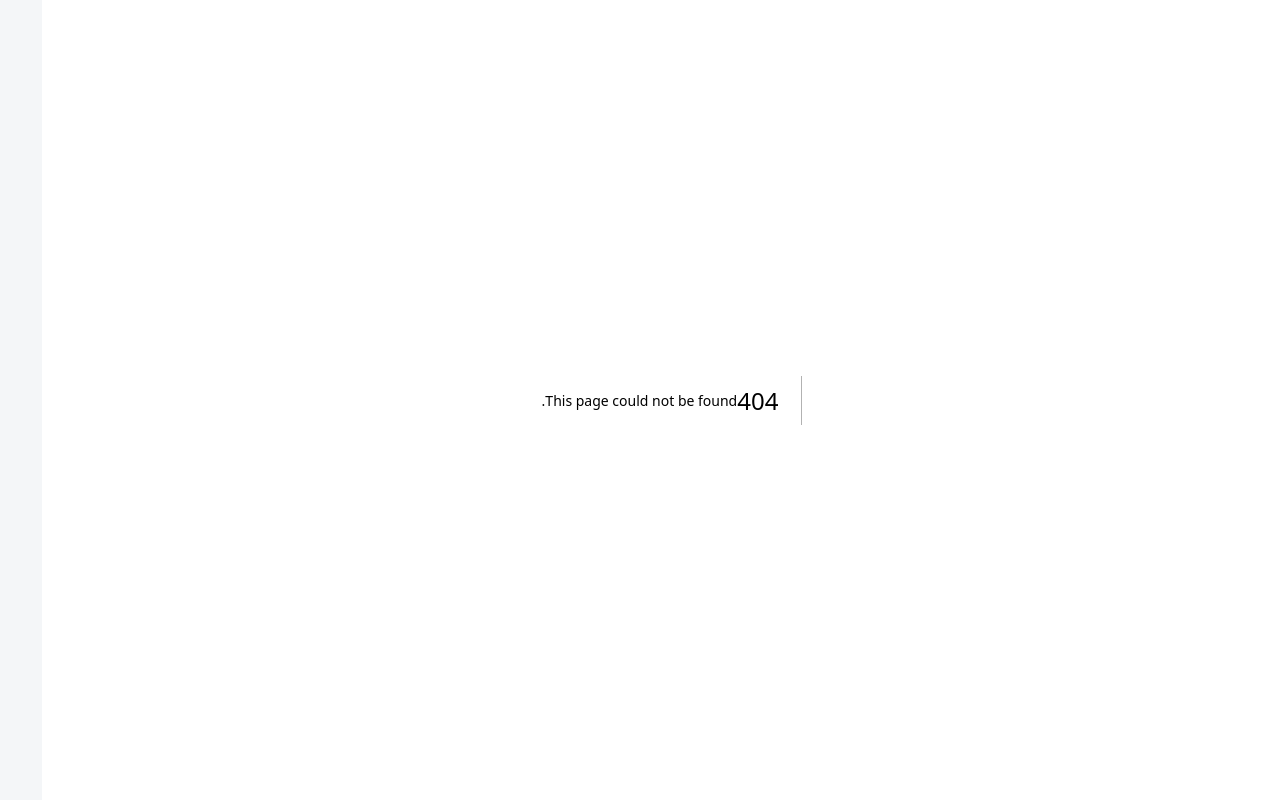
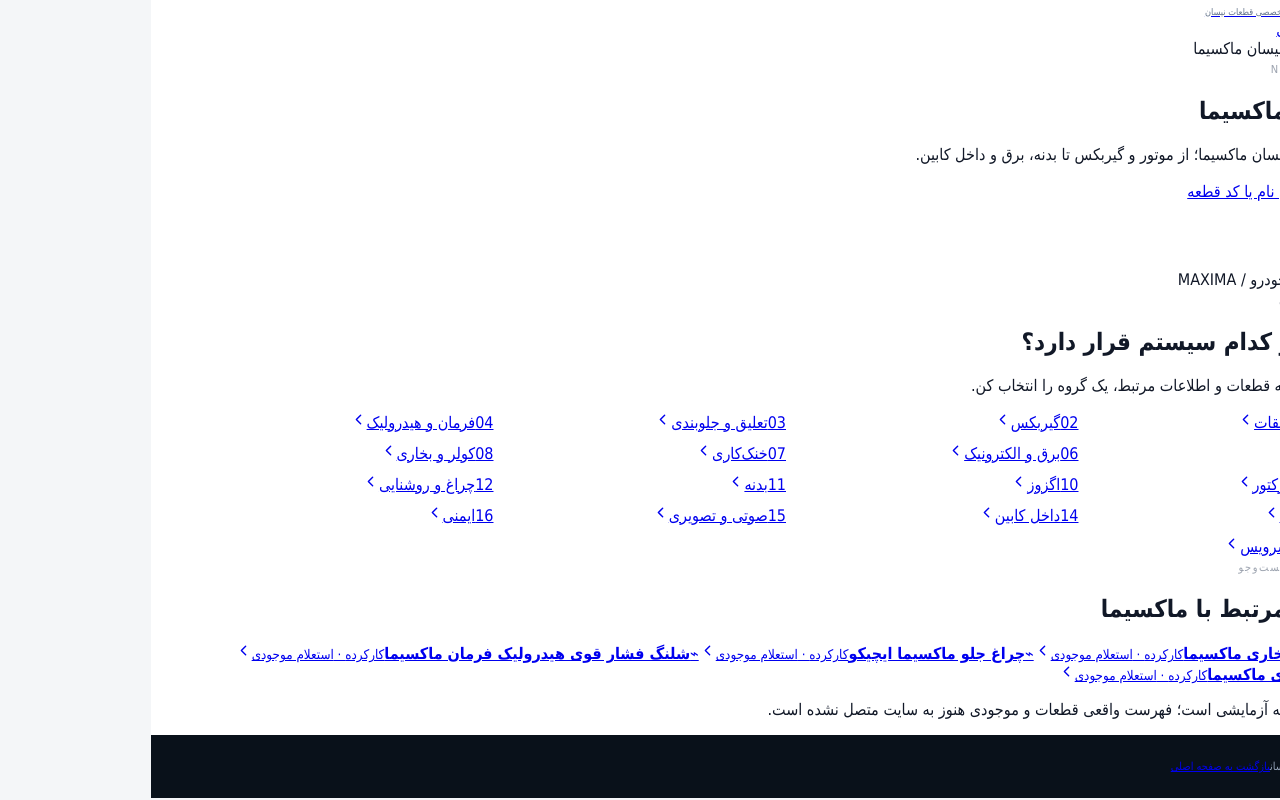
Before and after one commit to parsazia/maxicar-site, a Next.js app: page /cars/maxima in a window 1280 px wide. Before the commit this address had no page. Built offline with nearby package versions, Linux system fonts and the light colour scheme.

Commit message:
redesign: build functional Maxicar experience

```diff
--- /dev/null
+++ b/app/cars/[car]/page.js
@@ -0,0 +1,26 @@
+import Link from "next/link";
+import { notFound } from "next/navigation";
+import { ArrowLeft, ChevronLeft, CarFront, Search } from "lucide-react";
+import { cars, systems, products } from "../../data/catalog";
+
+export function generateStaticParams() { return cars.map((car) => ({ car: car.slug })); }
+
+export async function generateMetadata({ params }) {
+  const { car: slug } = await params;
+  const car = cars.find((item) => item.slug === slug);
+  return { title: car ? car.name + " | قطعات یدکی ماکسیکار" : "خودرو | ماکسیکار", description: car?.intro || "دسته‌بندی قطعات نیسان در ماکسیکار." };
+}
+
+export default async function CarPage({ params }) {
+  const { car: slug } = await params;
+  const car = cars.find((item) => item.slug === slug);
+  if (!car) notFound();
+  const carProducts = products.filter((item) => item.car === car.slug);
+  return <main className="innerPage"><header className="innerHeader"><div className="container innerHeaderRow"><Link href="/" className="brand"><span className="brandSymbol"><span>M</span></span><span className="brandWords"><b>ماکسیکار</b><small>مرجع تخصصی قطعات نیسان</small></span></Link><Link href="/" className="backHome"><ArrowLeft size={16}/> صفحه اصلی</Link></div></header>
+    <div className="container breadcrumbs"><Link href="/">صفحه اصلی</Link><ChevronLeft size={14}/><span>{car.name}</span></div>
+    <section className="carHero container"><div><span className="eyebrow">{car.en}</span><h1>قطعات {car.name.replace("نیسان ", "")}</h1><p>{car.intro}</p><Link className="primaryLink" href="/#search"><Search size={17}/> جست‌وجوی نام یا کد قطعه</Link></div><div className="carHeroIcon"><CarFront size={84} strokeWidth={1}/><span>خودرو / {car.slug.toUpperCase()}</span></div></section>
+    <section className="container innerSection"><div className="sectionTitle"><div><span className="eyebrow">انتخاب گروه فنی</span><h2>قطعه در کدام سیستم قرار دارد؟</h2><p>برای دیدن نمونه قطعات و اطلاعات مرتبط، یک گروه را انتخاب کن.</p></div></div><div className="systemGrid innerSystems">{systems.map((system, i) => <Link href={"/cars/" + car.slug + "/" + system.slug} className="systemTile" key={system.slug}><span className="systemIndex">{String(i + 1).padStart(2, "0")}</span><span className="systemName">{system.name}</span><ChevronLeft size={17}/></Link>)}</div></section>
+    <section className="container innerSection"><div className="sectionTitle"><div><span className="eyebrow">نمونه‌های قابل جست‌وجو</span><h2>قطعات مرتبط با {car.name.replace("نیسان ", "")}</h2></div></div>{carProducts.length ? <div className="simpleProductList">{carProducts.map((p) => <Link href={"/parts/" + p.slug} key={p.slug}><span className="listWrench">⌁</span><span><b>{p.name}</b><small>{p.condition} · {p.status}</small></span><ChevronLeft size={17}/></Link>)}</div> : <div className="emptyState">هنوز نمونه قطعه‌ای برای این خودرو تعریف نشده است.</div>}<p className="demoNotice">این صفحه نسخه آزمایشی است؛ فهرست واقعی قطعات و موجودی هنوز به سایت متصل نشده است.</p></section>
+    <footer className="innerFooter"><div className="container footerBottom"><span>ماکسیکار · قطعات نیسان</span><Link href="/">بازگشت به صفحه اصلی</Link></div></footer>
+  </main>;
+}
```
